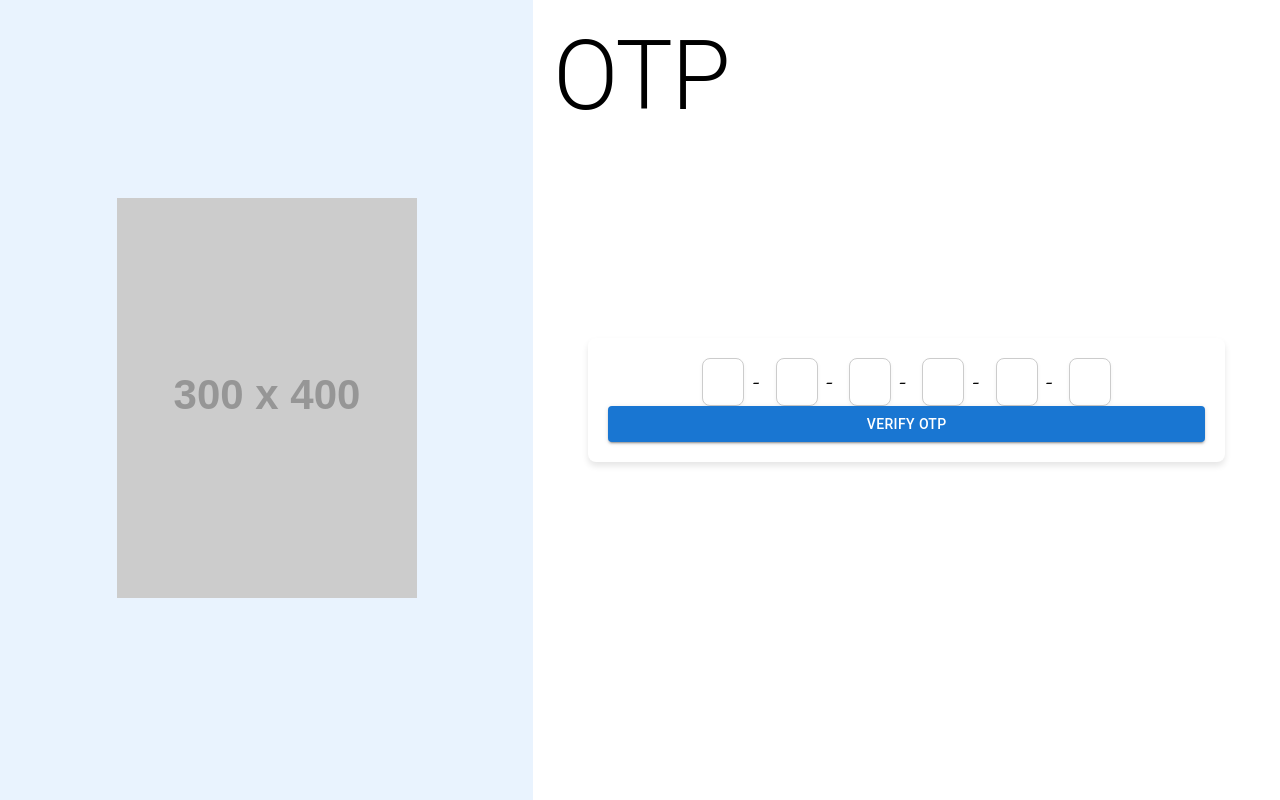
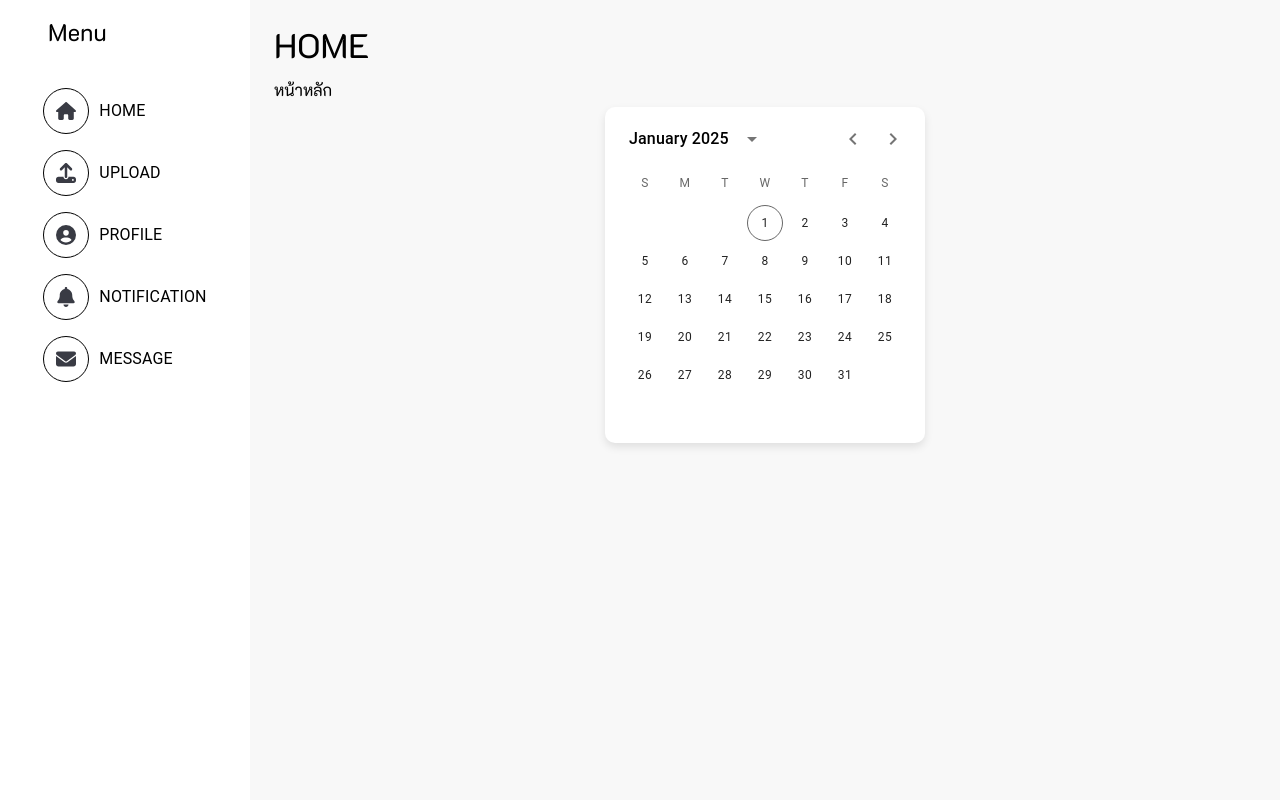
Before and after one commit to Boom-Tris/Boom-Tris-hospital, a React (Create React App) app in the folder Frontend/: page / in a window 1280 px wide. Built offline with nearby package versions, Linux system fonts and the light colour scheme.

Commit message:
Update index.js

```diff
--- a/Frontend/src/index.js
+++ b/Frontend/src/index.js
@@ -2,15 +2,14 @@ import React from 'react';
 import ReactDOM from 'react-dom/client';
 import './index.css';
 import App from './App';
-import Sidebar from './Sidebar';
-import LoginPage from './LoginPage';
-import OtpPage from './OtpPage';
+
 
 const root = ReactDOM.createRoot(document.getElementById('root'));
 root.render(
-  <React.StrictMode>
-    <OtpPage />
-  </React.StrictMode>
+  /*<React.StrictMode>
+    <App />
+  </React.StrictMode>*/
+  <App />
 );
 
 // If you want to start measuring performance in your app, pass a function
```
